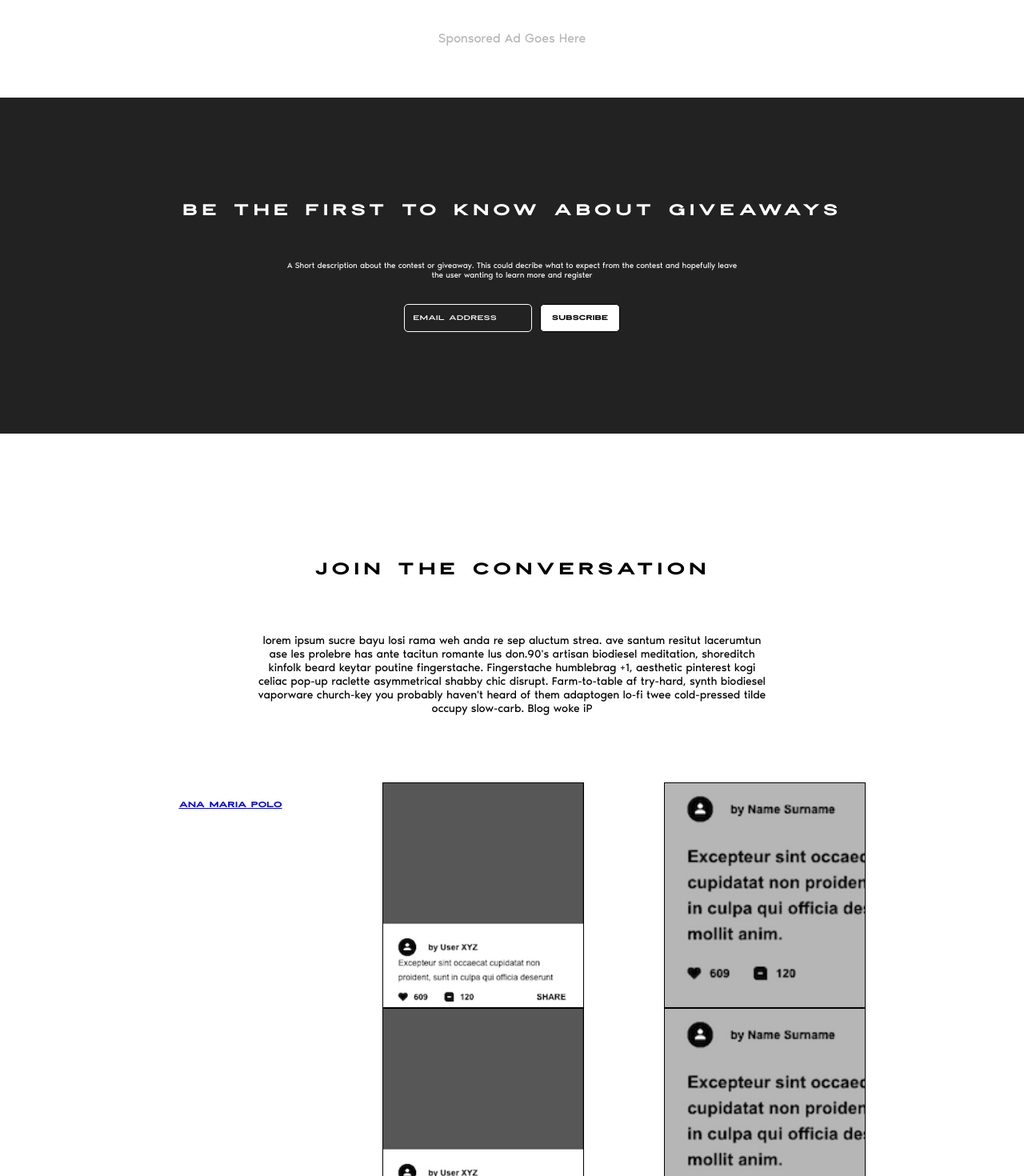
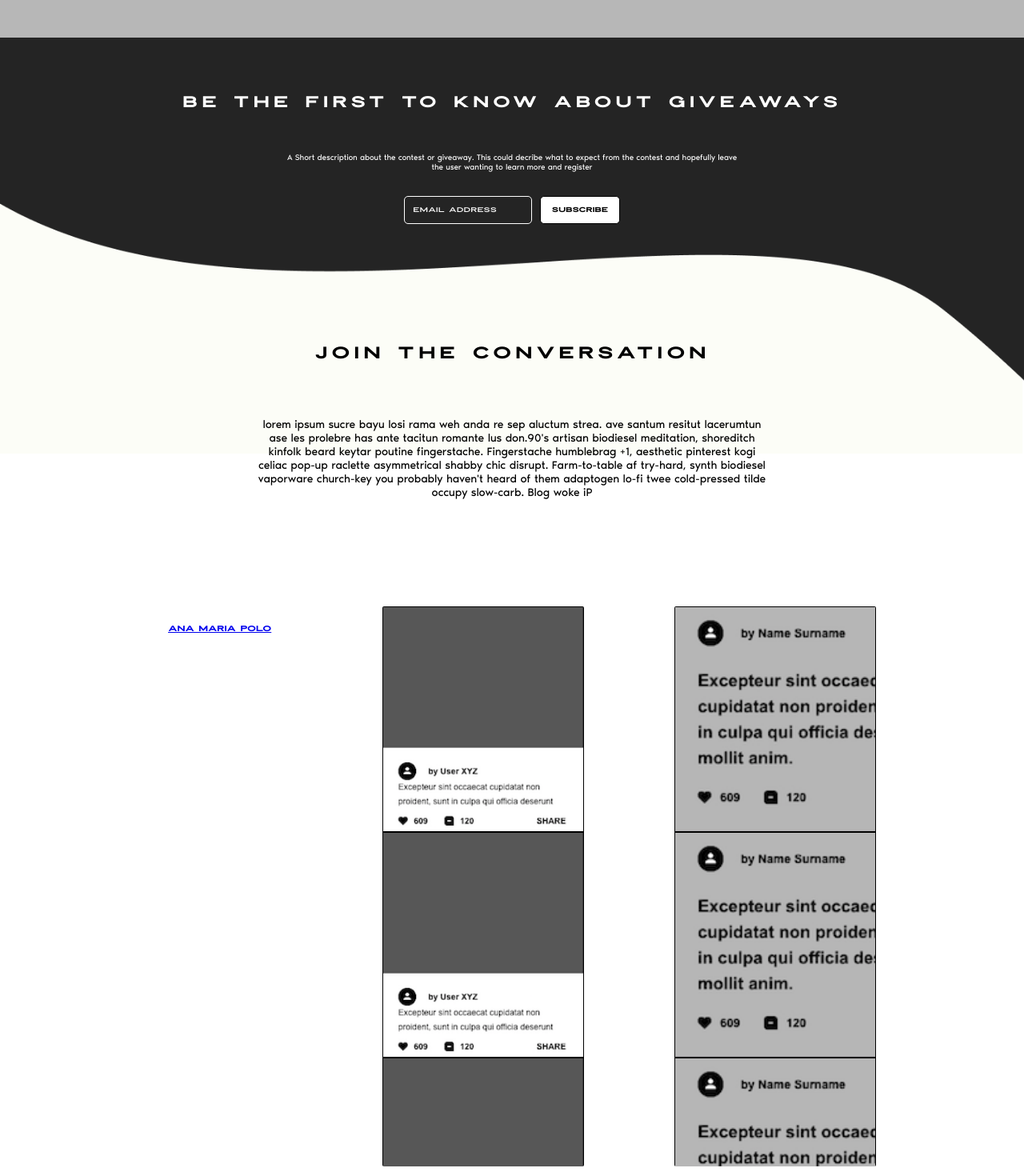
Before and after one commit to nickborbe/caso-client-landing-temp, a React (Create React App) app: page /contest in a window 1280 px wide. Shown: the part 720-2190 px from the top of the page at 80% size. Built offline with nearby package versions, Linux system fonts and the light colour scheme.

Commit message:
contests page swerve bg

```diff
--- a/src/components/contest-page.js
+++ b/src/components/contest-page.js
@@ -1,8 +1,8 @@
 import React, { Component } from 'react';
 
-import '../styles/contests.css'
 import '../styles/css/all.css'
 
+import '../styles/contests.css'
 
 import SponsoredAd from './layout-components/sponsored-ad'
 
@@ -25,6 +25,8 @@ class ConestPage extends Component {
 
         <SponsoredAd/>
 
+        <div className="bg-swerve">
+
           <section id="be-the-first-to-know-section">
 
           <h2>BE THE FIRST TO KNOW ABOUT GIVEAWAYS</h2>
@@ -45,7 +47,11 @@ class ConestPage extends Component {
             <p>lorem ipsum sucre bayu losi rama weh anda re sep aluctum strea.  ave santum resitut lacerumtun ase les prolebre has ante tacitun romante lus don.90's artisan biodiesel meditation, shoreditch kinfolk beard keytar poutine fingerstache. Fingerstache humblebrag +1, aesthetic pinterest kogi celiac pop-up raclette asymmetrical shabby chic disrupt. Farm-to-table af try-hard, synth biodiesel vaporware church-key you probably haven't heard of them adaptogen lo-fi twee cold-pressed tilde occupy slow-carb. Blog woke iP</p>
 
 
-        <div class="row">
+            </section>
+
+        </div>
+
+        <div className="row">
 
         <div id="facebook-div" className="fb-page fb-column" data-href="https://www.facebook.com/AnaMariaPolo/" data-tabs="timeline" data-width="275" data-height="700" data-small-header="false" data-adapt-container-width="true" data-hide-cover="false" data-show-facepile="true"><blockquote cite="https://www.facebook.com/AnaMariaPolo/" className="fb-xfbml-parse-ignore"><a href="https://www.facebook.com/AnaMariaPolo/">Ana Maria Polo</a></blockquote></div>
 
@@ -57,26 +63,26 @@ class ConestPage extends Component {
         </div> */}
 
 
-        <div class="insta-column">
-          <div class="insta-thumb"></div>
-          <div class="insta-thumb"></div>
-          <div class="insta-thumb"></div>
-          <div class="insta-thumb"></div>
+        <div className="insta-column">
+          <div className="insta-thumb"></div>
+          <div className="insta-thumb"></div>
+          <div className="insta-thumb"></div>
+          <div className="insta-thumb"></div>
         </div>
 
 
-        <div class="twitter-column">
-          <div class="twitter-thumb"></div>
-          <div class="twitter-thumb"></div>
-          <div class="twitter-thumb"></div>
-          <div class="twitter-thumb"></div>
+        <div className="twitter-column">
+          <div className="twitter-thumb"></div>
+          <div className="twitter-thumb"></div>
+          <div className="twitter-thumb"></div>
+          <div className="twitter-thumb"></div>
         </div>
 
 
         </div>
 
 
-        </section>
+
 
 
 
--- a/src/styles/contact.css
+++ b/src/styles/contact.css
@@ -101,8 +101,5 @@ button{
     display: flex;
     flex-direction: column;
     align-items: center;
-}
-
-section{
     margin-bottom: 75px;
 }
--- a/src/styles/contests.css
+++ b/src/styles/contests.css
@@ -4,6 +4,7 @@
     justify-content: space-between;
     align-items: center;
     height: 487px;
+    margin-bottom:0;
 }
 
 #contest-image{
@@ -39,15 +40,21 @@
     margin: 10px 0;
 }
 
+.bg-swerve{
+    background: url('/images/contest-swerve.png');
+    background-size: 100%;
+    background-repeat: no-repeat;
+}
+
 #be-the-first-to-know-section{
     height: 220px;
-    background-color: #222;
+    /* background-color: #222; */
     color: white;
     display: flex;
     flex-direction: column;
     justify-content: center;
     align-items: center;
-    padding: 100px 0;
+    padding: 40px 0;
 }
 #be-the-first-to-know-section p{
     width: 45%;
@@ -108,6 +115,7 @@
     display: flex;
     justify-content: space-around;
     margin: 50px 0;
+    margin: 100px 10%;
 }
 
 #facebook-div{
@@ -122,6 +130,7 @@
     overflow: scroll;
     margin: 20px 50px;
     height: 700px;
+    border-radius: 2px;
 }
 
 .fb-thumb, .insta-thumb, .twitter-thumb{
--- a/src/styles/homepage.css
+++ b/src/styles/homepage.css
@@ -34,7 +34,7 @@
 
 #sponsored-hp-ad{
     height: 150px;
-    background-color: transparent;
+    background-color: #b7b7b7;
     color: #b7b7b7;
     display: flex;
     align-items: center;
```
Also changed, not shown: public/images/contest-swerve.png (added). Lines whose indentation alone changed are shown as unchanged.
